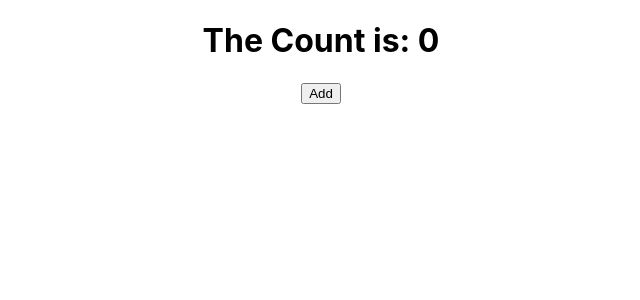
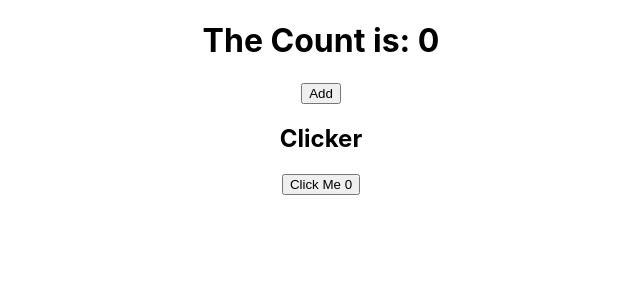
Before and after one commit to snowleopardAlexa/reacthooks, a React (Create React App) app: page / in a window 1280 px wide. Shown: the top 300 px of the page, without its empty margins (319-959 px from the left). Built offline with nearby package versions, Linux system fonts and the light colour scheme.

Commit message:
clicker with useEffect

```diff
--- a/src/App.js
+++ b/src/App.js
@@ -1,11 +1,13 @@
 import React from 'react';
 import './App.css';
 import Counter from './Counter';
+import Clicker from './Clicker';
 
 function App() {
   return (
     <div className="App">
       <Counter />
+      <Clicker />
     </div>
   );
 }
--- /dev/null
+++ b/src/Clicker.js
@@ -0,0 +1,17 @@
+import React, { useState, useEffect } from "react";
+
+
+function Clicker() {
+    const [count, setCount] = useState(0);
+    useEffect(() => {
+        document.title = `You clicked ${count} times`;
+    });
+    return (
+        <div>
+            <h2>Clicker</h2>
+            <button onClick={() => setCount(count +1)}>Click Me {count}</button>
+        </div>
+    );
+}
+
+export default Clicker;
```
